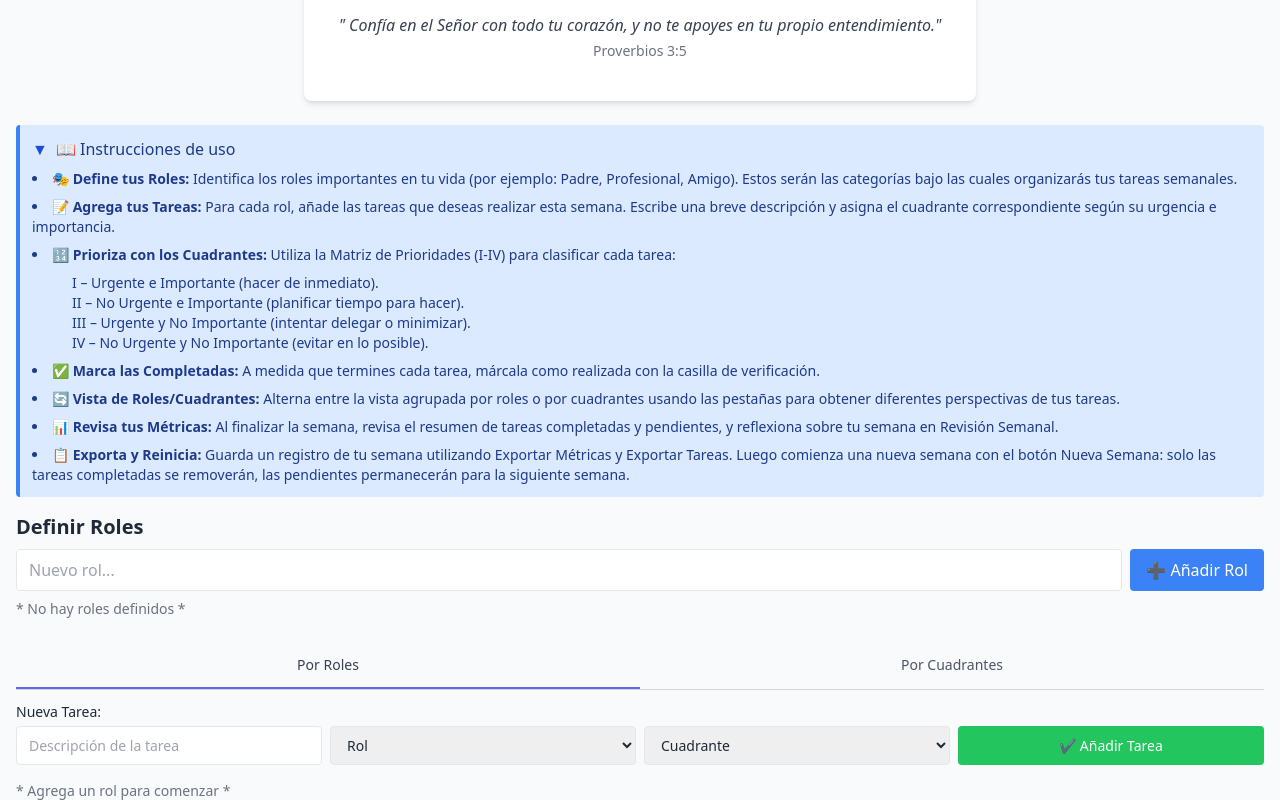
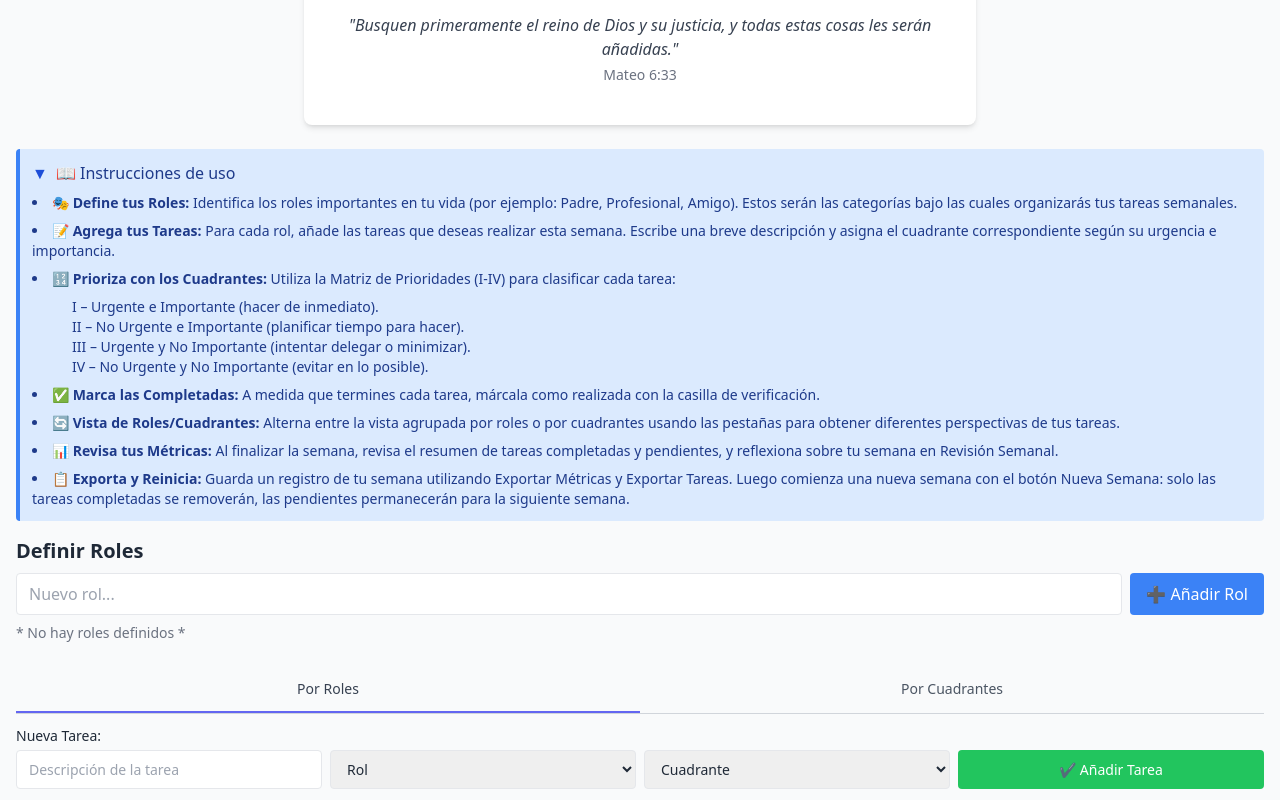
Before and after one commit to mvallhonrat/HabitusWeeklyPlannerApp, a plain HTML site: page index.html in a window 1280 px wide. Shown: the part 195-995 px from the top of the page. Drawn offline with nearby package versions, Linux system fonts and the light colour scheme.

Commit message:
Add files via upload

```diff
--- a/index.html
+++ b/index.html
@@ -28,11 +28,7 @@
 <h1 class="text-2xl sm:text-3xl font-bold text-gray-800 mb-1" data-i18n="title">Planificador Semanal</h1>
 </div>
 </div>
-<div class="mb-6" id="pasaje-inspirador">
-<div class="text-gray-700 text-center mt-2">
-<p class="italic mb-1">" Confía en el Señor con todo tu corazón, y no te apoyes en tu propio entendimiento."</p>
-<p class="text-sm text-gray-500">Proverbios 3:5</p>
-</div>
+<div class="mb-6" id="pasaje-inspirador"></div>
 </div></div><script src="https://cdn.tailwindcss.com"></script>
 <script src="https://cdn.jsdelivr.net/npm/chart.js@3"></script>
 <link href="manifest.json" rel="manifest"/>
@@ -1398,5 +1394,21 @@ document.addEventListener('DOMContentLoaded', () => {
   // ... rest of your existing DOMContentLoaded code ...
 });
 </script>
+
+<script>
+document.addEventListener("DOMContentLoaded", () => {
+  const lang = localStorage.getItem("habitus_lang") || "es";
+  const verse = pasajes[lang][Math.floor(Math.random() * pasajes[lang].length)];
+  const container = document.getElementById("pasaje-inspirador");
+  if (container && verse) {
+    container.innerHTML = `
+      <div class="text-gray-700 text-center mt-2">
+        <p class="italic mb-1">"${verse.contenido}"</p>
+        <p class="text-sm text-gray-500">${verse.pasaje}</p>
+      </div>`;
+  }
+});
+</script>
+
 </body>
 </html>
```
